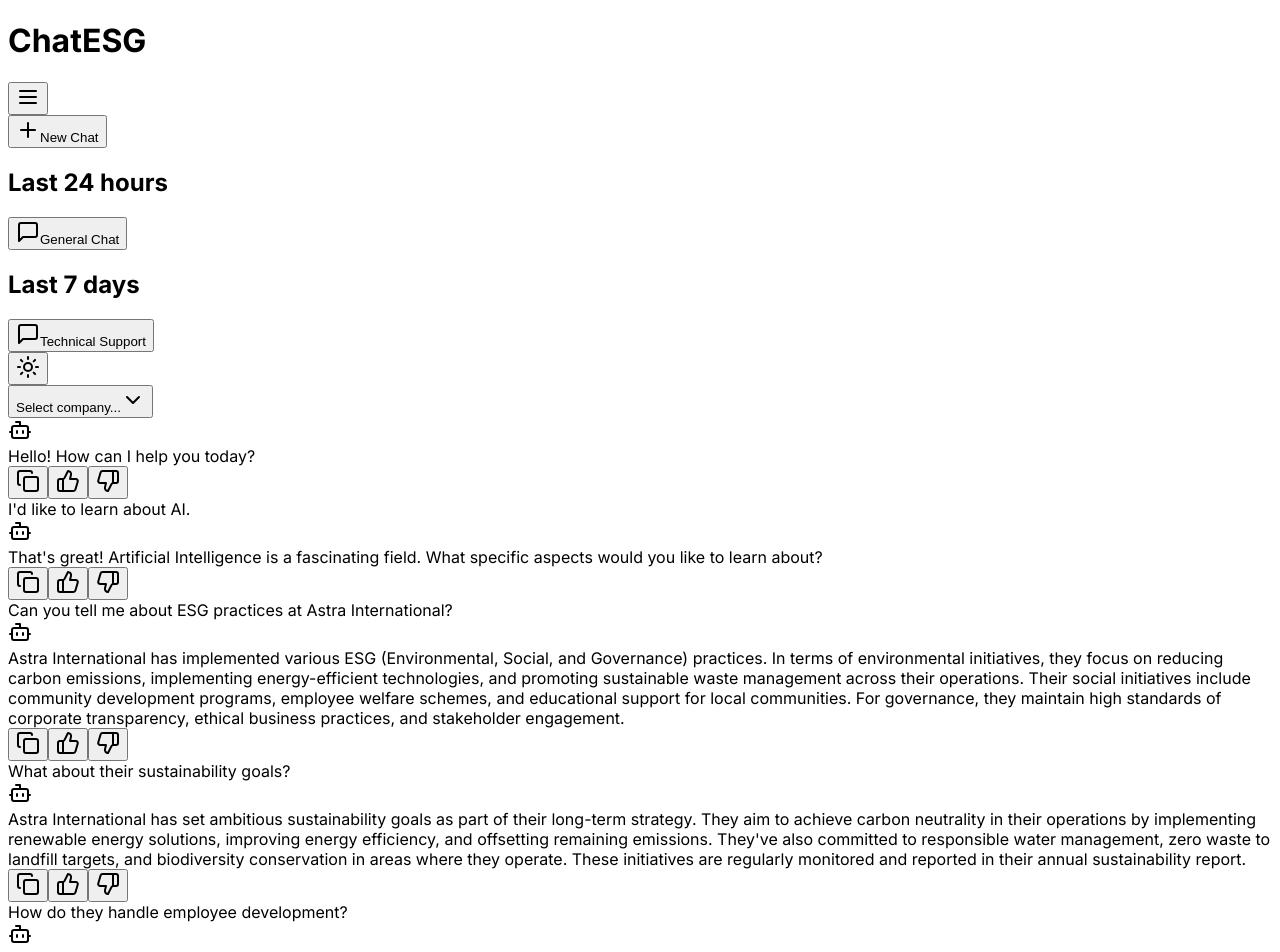
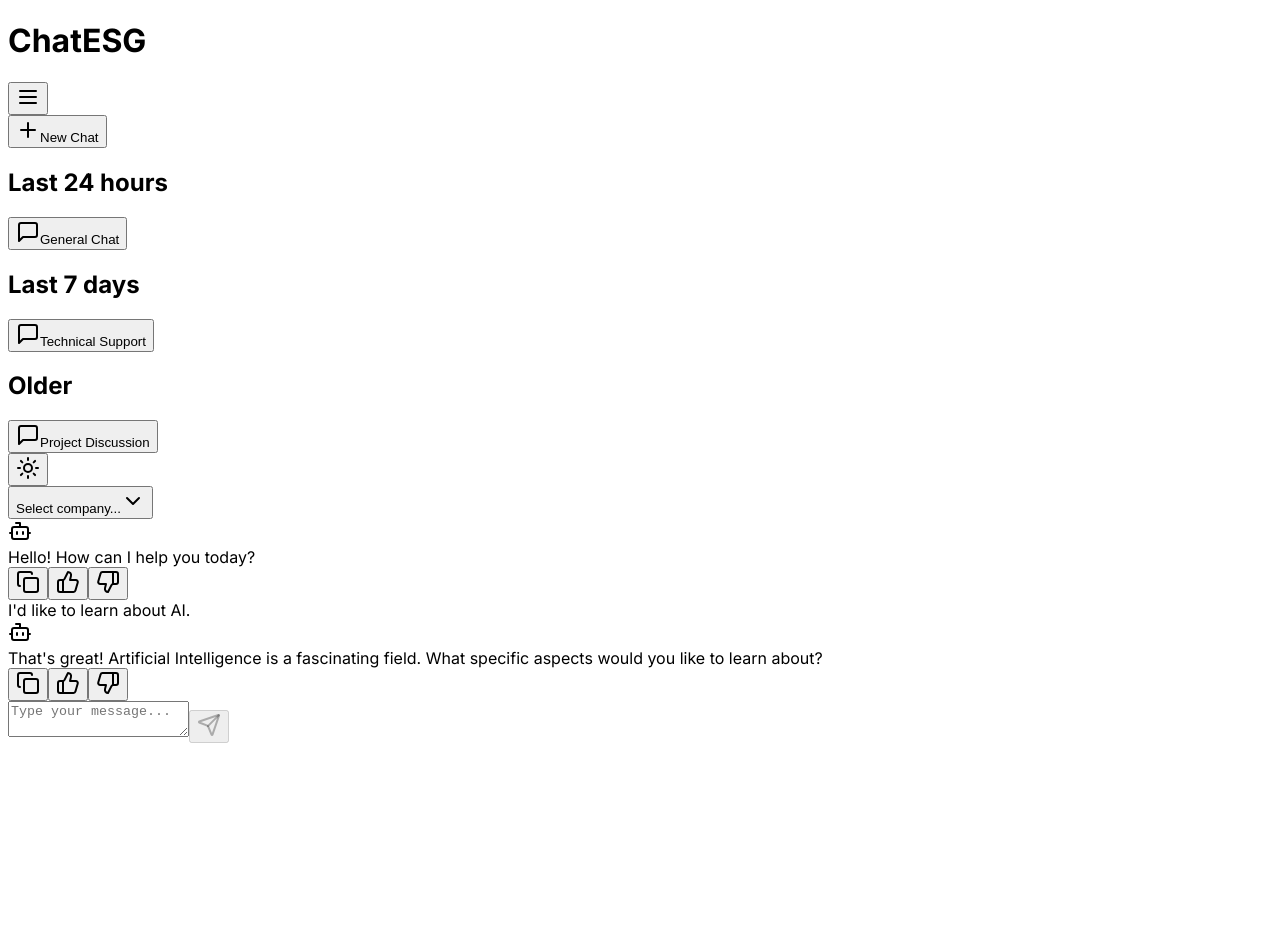
Before and after one commit to maulairfani/chat-esg-react, a React (Vite) app in the folder client/: page / in a window 1280 px wide. Shown: the top 952 px of the page. After the commit the page ends 800 px from the top, so only its background shows below. Built offline with nearby package versions, Linux system fonts and the light colour scheme.

Commit message:
Restored to '1414ab4067e2816becb59a79f0cda52fbf93f575'
Replit-Restored-To:1414ab4067e2816becb59a79f0cda52fbf93f575

```diff
--- a/client/src/components/ChatThread.tsx
+++ b/client/src/components/ChatThread.tsx
@@ -1,9 +1,3 @@
-import { useEffect, useRef, useState } from "react";
-import { motion, AnimatePresence } from "framer-motion";
-import { ArrowDown } from "lucide-react";
-import { Button } from "@/components/ui/button";
-import ChatMessage from "./ChatMessage";
-
 interface Message {
   role: "user" | "assistant";
   content: string;
@@ -14,40 +8,11 @@ interface ChatThreadProps {
   isStreaming?: boolean;
 }
 
+import ChatMessage from "./ChatMessage";
+
 export default function ChatThread({ messages, isStreaming }: ChatThreadProps) {
-  const bottomRef = useRef<HTMLDivElement>(null);
-  const containerRef = useRef<HTMLDivElement>(null);
-  const [showScrollButton, setShowScrollButton] = useState(false);
-
-  const scrollToBottom = (behavior: ScrollBehavior = "smooth") => {
-    bottomRef.current?.scrollIntoView({ behavior });
-  };
-
-  useEffect(() => {
-    // Scroll to bottom on new messages
-    scrollToBottom();
-  }, [messages]);
-
-  useEffect(() => {
-    const container = containerRef.current;
-    if (!container) return;
-
-    const handleScroll = () => {
-      const { scrollTop, scrollHeight, clientHeight } = container;
-      // Show button if not at bottom (with some threshold)
-      setShowScrollButton(scrollHeight - scrollTop - clientHeight > 100);
-    };
-
-    container.addEventListener("scroll", handleScroll);
-    return () => container.removeEventListener("scroll", handleScroll);
-  }, []);
-
   return (
-    <div className="relative h-full">
-      <div
-        ref={containerRef}
-        className="space-y-6 py-2 overflow-y-auto h-full scroll-smooth"
-      >
+    <div className="space-y-6 py-2">
       {messages.map((message, index) => (
         <ChatMessage
           key={index}
@@ -55,28 +20,6 @@ export default function ChatThread({ messages, isStreaming }: ChatThreadProps) {
           isStreaming={isStreaming && index === messages.length - 1}
         />
       ))}
-        <div ref={bottomRef} />
-      </div>
-
-      <AnimatePresence>
-        {showScrollButton && (
-          <motion.div
-            initial={{ opacity: 0, y: 10 }}
-            animate={{ opacity: 1, y: 0 }}
-            exit={{ opacity: 0, y: 10 }}
-            className="absolute bottom-4 right-4"
-          >
-            <Button
-              variant="secondary"
-              size="icon"
-              className="rounded-full shadow-lg"
-              onClick={() => scrollToBottom()}
-            >
-              <ArrowDown className="h-4 w-4" />
-            </Button>
-          </motion.div>
-        )}
-      </AnimatePresence>
     </div>
   );
 }
--- a/client/src/lib/mockData.ts
+++ b/client/src/lib/mockData.ts
@@ -16,30 +16,6 @@ export const mockChats = [
         role: "assistant",
         content: "That's great! Artificial Intelligence is a fascinating field. What specific aspects would you like to learn about?",
       },
-      {
-        role: "user",
-        content: "Can you tell me about ESG practices at Astra International?",
-      },
-      {
-        role: "assistant",
-        content: "Astra International has implemented various ESG (Environmental, Social, and Governance) practices. In terms of environmental initiatives, they focus on reducing carbon emissions, implementing energy-efficient technologies, and promoting sustainable waste management across their operations. Their social initiatives include community development programs, employee welfare schemes, and educational support for local communities. For governance, they maintain high standards of corporate transparency, ethical business practices, and stakeholder engagement.",
-      },
-      {
-        role: "user",
-        content: "What about their sustainability goals?",
-      },
-      {
-        role: "assistant",
-        content: "Astra International has set ambitious sustainability goals as part of their long-term strategy. They aim to achieve carbon neutrality in their operations by implementing renewable energy solutions, improving energy efficiency, and offsetting remaining emissions. They've also committed to responsible water management, zero waste to landfill targets, and biodiversity conservation in areas where they operate. These initiatives are regularly monitored and reported in their annual sustainability report.",
-      },
-      {
-        role: "user",
-        content: "How do they handle employee development?",
-      },
-      {
-        role: "assistant",
-        content: "Astra International places strong emphasis on employee development through various programs:\n\n1. Training and Education: Regular skill development programs and workshops\n2. Career Growth: Clear career progression paths and leadership development initiatives\n3. Work-Life Balance: Flexible working arrangements and wellness programs\n4. Equal Opportunities: Commitment to diversity and inclusion in the workplace\n5. Performance Management: Regular feedback and performance reviews\n\nThey also provide educational assistance and professional certification support for employees looking to enhance their qualifications.",
-      }
     ],
   },
   {
@@ -53,12 +29,31 @@ export const mockChats = [
       },
       {
         role: "user",
-        content: "I'm having trouble accessing ESG data.",
+        content: "I'm having trouble with my code.",
       },
       {
         role: "assistant",
-        content: "I'll help you access the ESG data. Could you please specify which company's data you're trying to view?",
-      }
+        content: "Could you please share the specific error message or describe the problem you're encountering?",
+      },
     ],
-  }
-] as const;
+  },
+  {
+    id: "3",
+    title: "Project Discussion",
+    createdAt: new Date(Date.now() - 8 * 24 * 60 * 60 * 1000).toISOString(), // 8 days ago
+    messages: [
+      {
+        role: "assistant",
+        content: "Let's discuss your project requirements.",
+      },
+      {
+        role: "user",
+        content: "I need help planning my software architecture.",
+      },
+      {
+        role: "assistant",
+        content: "I'd be happy to help. What type of application are you building?",
+      },
+    ],
+  },
+];
```
Lines whose indentation alone changed are shown as unchanged.
